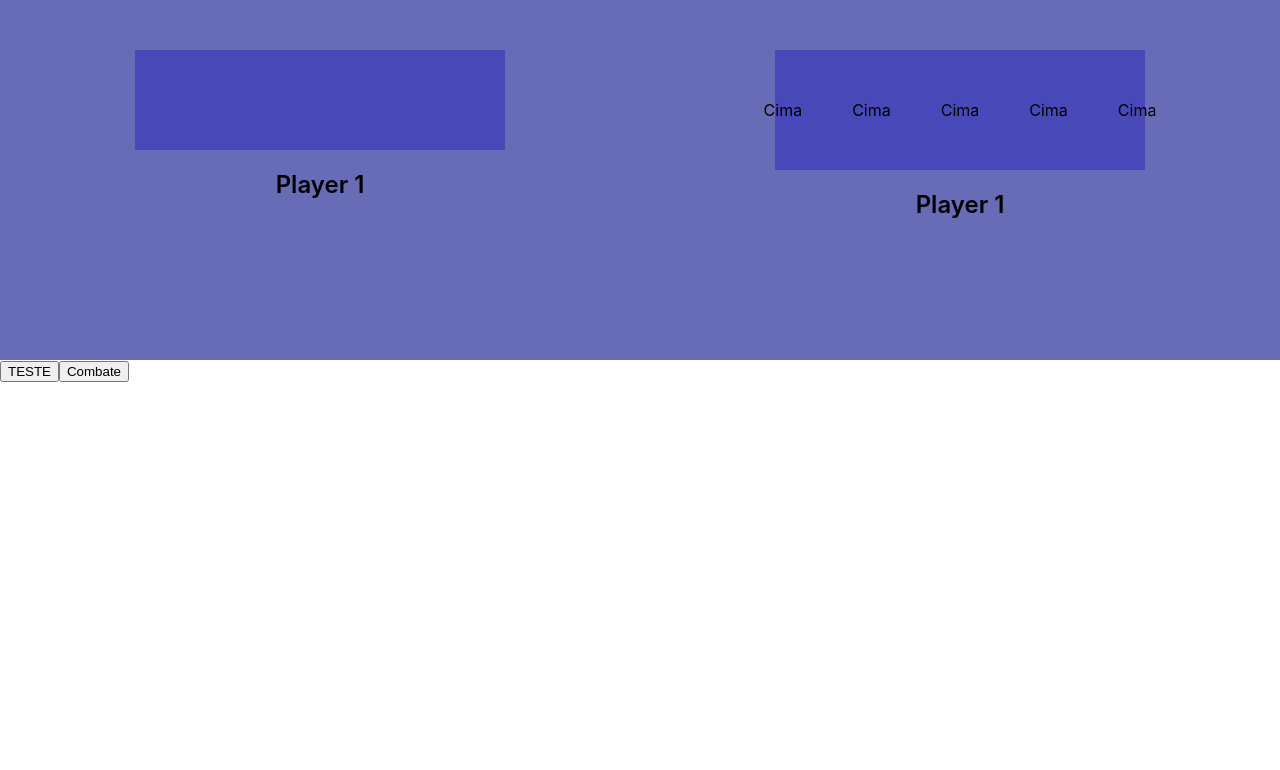
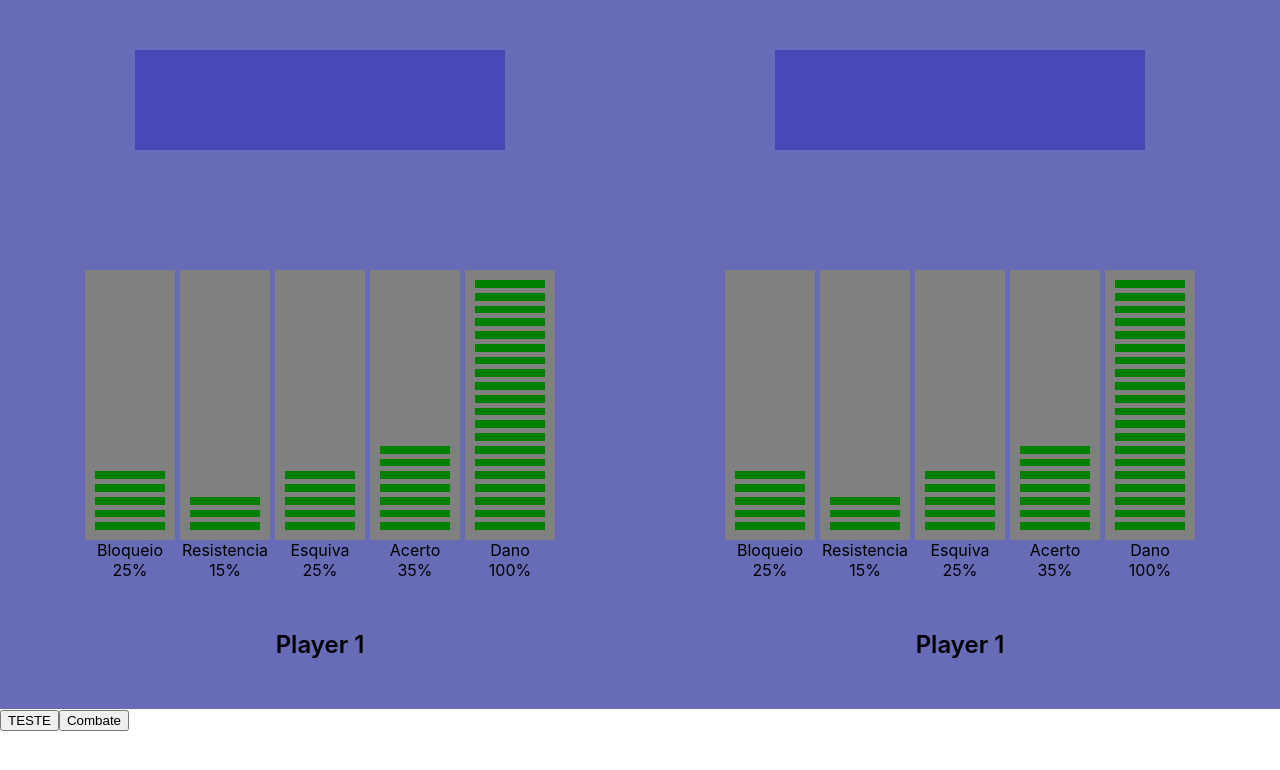
Before and after one commit to RAFILKLDEV/frame-figheters, a React (Create React App) app: page / in a window 1280 px wide. Shown: the top 770 px of the page. Built offline with nearby package versions, Linux system fonts and the light colour scheme.

Commit message:
Barras de Stats adicionado

```diff
--- a/src/App.css
+++ b/src/App.css
@@ -5,7 +5,6 @@
 .Arena {
   display: grid;
   grid-template-columns: 1fr 1fr;
-  height: 45vh;
   background-color: rgb(72, 72, 184);
   width: 100%;
 }
@@ -16,6 +15,7 @@
   align-items: center;
   padding: 50px;
   background-color: rgba(163, 170, 177, 0.356);
+  gap: 50px;
 }
 
 .Player-Combo {
@@ -51,3 +51,30 @@
   display: flex;
   gap: 10px;
 }
+
+.Player-Stats {
+  display: flex;
+  gap: 5px;
+}
+
+.StatBar {
+  display: flex;
+  flex-direction: column;
+  align-items: center;
+}
+
+.StatBar-Content {
+  display: flex;
+  flex-direction: column-reverse;
+  background-color: gray;
+  width: 70px;
+  height: 250px;
+  padding: 10px;
+  gap: 5px;
+}
+
+.StatBar-Verde {
+  background-color: green;
+  width: 100%;
+  height: 7.75px;
+}
--- a/src/App.jsx
+++ b/src/App.jsx
@@ -11,13 +11,7 @@ function App() {
     "https://i.seadn.io/gae/Rg3wJJ6hy-XV1CaJP1lFaFvpBIm2m5li0IlvKI03Tc9C7y0rvZUF_gEfI__fqDNZSp8jtkZyKGxrErThhwN3jSxauMZVFt5DDah9jSU?auto=format&w=1000",
   ];
   const [golpe, setGolpe] = useState([]);
-  const [golpe2, setGolpe2] = useState([
-    "Cima",
-    "Cima",
-    "Cima",
-    "Cima",
-    "Cima",
-  ]);
+  const [golpe2, setGolpe2] = useState([]);
   const [nGolpe, setNGolpe] = useState(3);
   const [nGolpe2, setNGolpe2] = useState(3);
   const [image, setImage] = useState("");
@@ -92,7 +86,7 @@ function App() {
       <button
         onClick={async () => {
           const sleep = (m) => new Promise((r) => setTimeout(r, m));
-          console.log("de novo")
+          console.log("de novo");
 
           for (let index = 0; index < 3; index++) {
             golpe2.push(tGolpes[getRandomInt(0, 3)]);
@@ -107,6 +101,7 @@ function App() {
               console.log("Defendeu");
             } else {
               setImage2(sprite[1]);
+              setImage(sprite[0]);
               console.log("Tomou");
             }
           }
--- a/src/components/PlayerSlot/PlayerSlot.jsx
+++ b/src/components/PlayerSlot/PlayerSlot.jsx
@@ -1,4 +1,20 @@
 export function PlayerSlot(props) {
+  function StatBar(props) {
+    return (
+      <div className="StatBar">
+        <div className="StatBar-Content">
+          {Array(props.number)
+            .fill("")
+            .map(() => (
+              <div className="StatBar-Verde"></div>
+            ))}
+        </div>
+        <div>{props.name}</div>
+        <div>{props.number * 5}%</div>
+      </div>
+    );
+  }
+
   return (
     <div className="PlayerSlot">
       <div className="Player-Combo">
@@ -9,6 +25,13 @@ export function PlayerSlot(props) {
       <div className="Player-Avatar">
         <img src={props.image} alt="" height={"100%"} />
       </div>
+      <div className="Player-Stats">
+        <StatBar number={5} name="Bloqueio" />
+        <StatBar number={3} name="Resistencia" />
+        <StatBar number={5} name="Esquiva" />
+        <StatBar number={7} name="Acerto" />
+        <StatBar number={20} name="Dano" />
+      </div>
       <div className="Player-Title">Player 1</div>
     </div>
   );
```
